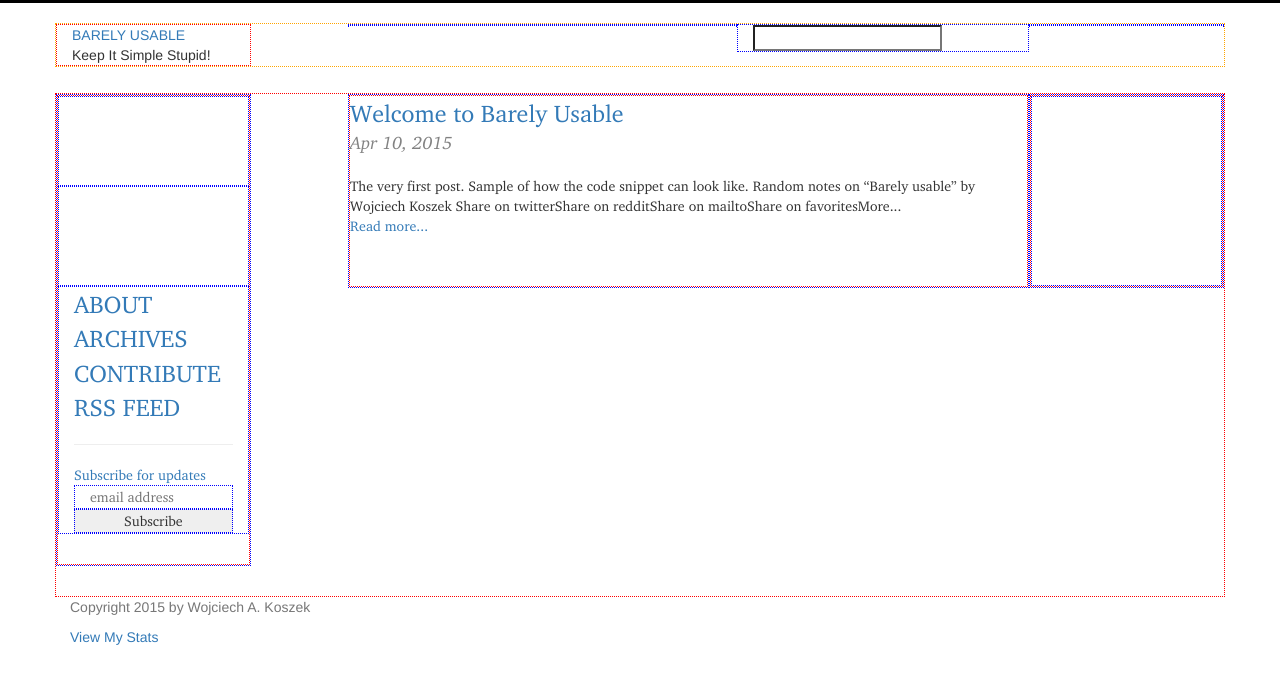
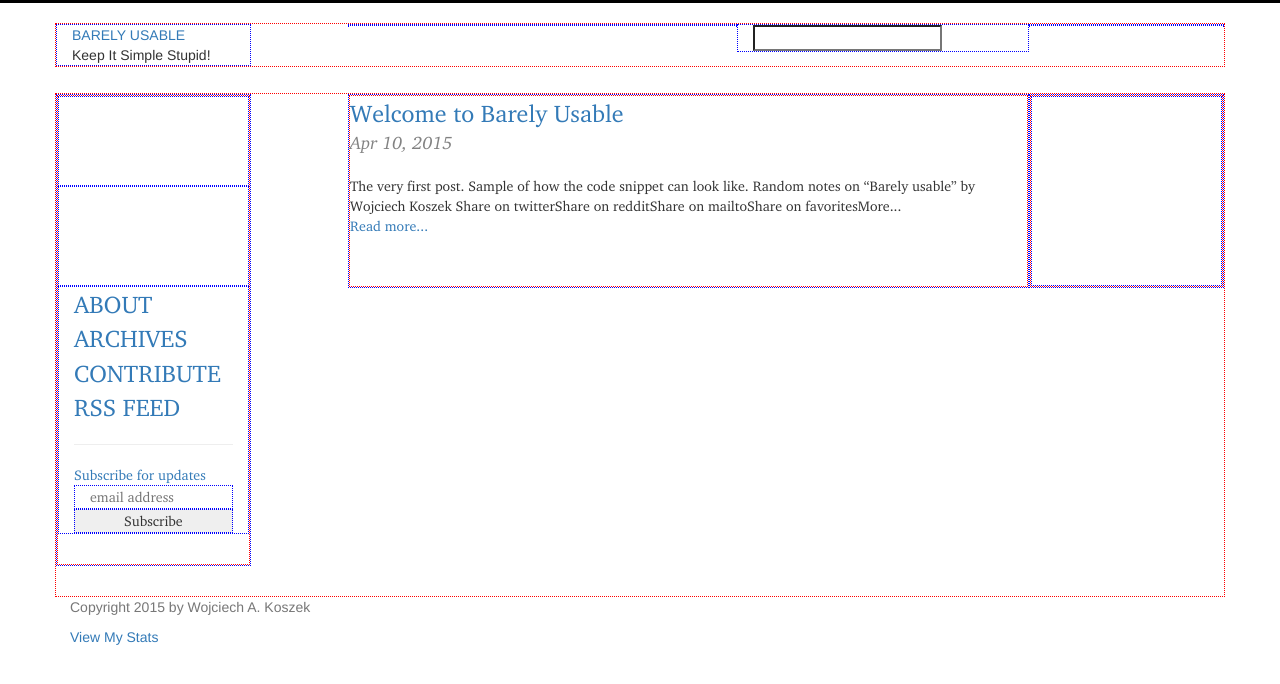
Before and after one commit to wkoszek/barelyusable, a Jekyll site: the page built from index.html, in a window 1280 px wide. Shown: the top 684 px of the page. Built offline with Jekyll 4.4.1, drawn with Linux system fonts in a browser that asks for light colours; nearby versions of some CDN libraries; comment, search, counter and statistics services are not loaded.

Commit message:
Remove borders.

```diff
--- a/_includes/header.html
+++ b/_includes/header.html
@@ -2,15 +2,15 @@
 
 
 	<header class="main">
-		<div class="row" style="border: dotted 1px orange">
-			<div class="col-md-2 col-xs-12 col-sm-12" style="border: dotted 1px red">
+		<div class="row">
+			<div class="col-md-2 col-xs-12 col-sm-12">
 				<a href="/">{{ site.title }}</a>
 				<br>
 				Keep It Simple Stupid!
 			</div>
-			<div class="col-md-4 col-md-offset-1 hidden-sm hidden-xs" style="border: dotted 1px blue">
+			<div class="col-md-4 col-md-offset-1 hidden-sm hidden-xs">
 			</div>
-			<div class="col-md-3 col-xs-12 col-sm-12" style="border: dotted 1px blue; align: right;">
+			<div class="col-md-3 col-xs-12 col-sm-12">
 					<script type="text/javascript">
 					(function(w,d,t,u,n,s,e){w['SwiftypeObject']=n;w[n]=w[n]||function(){
 					(w[n].q=w[n].q||[]).push(arguments);};s=d.createElement(t);
```
